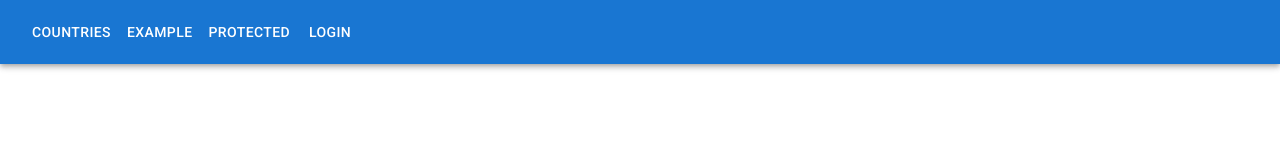
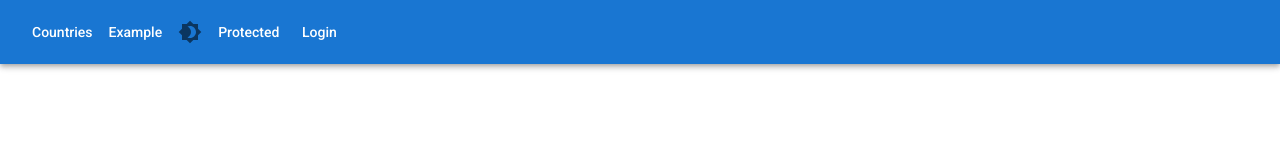
Before and after one commit to HuttunenBe/countriesApp, a Next.js app: page / in a window 1280 px wide. Shown: the top 160 px of the page. Built offline with nearby package versions, Linux system fonts and the light colour scheme; no server answers.

Commit message:
add darkmode toggle and dark theme

```diff
--- /dev/null
+++ b/src/app/context/ThemeContext.jsx
@@ -0,0 +1,213 @@
+"use client";
+
+import { createContext, useContext, useEffect, useState } from "react";
+import { createTheme, ThemeProvider } from "@mui/material/styles";
+import { CssBaseline } from "@mui/material";
+
+const ThemeContext = createContext(undefined);
+
+const lightTheme = createTheme({
+  palette: {
+    mode: "light",
+    primary: {
+      main: "#1976d2",
+      light: "#42a5f5",
+      dark: "#1565c0",
+      contrastText: "#ffffff",
+    },
+    secondary: {
+      main: "#9c27b0",
+      light: "#ba68c8",
+      dark: "#7b1fa2",
+      contrastText: "#ffffff",
+    },
+    background: {
+      default: "#ffffff",
+      paper: "#f5f5f5",
+    },
+    text: {
+      primary: "#212121",
+      secondary: "#757575",
+    },
+  },
+  typography: {
+    fontFamily: [
+      "Roboto",
+      "-apple-system",
+      "BlinkMacSystemFont",
+      '"Segoe UI"',
+      '"Helvetica Neue"',
+      "Arial",
+      "sans-serif",
+    ].join(","),
+    h1: {
+      fontWeight: 300,
+      fontSize: "2.5rem",
+    },
+    h2: {
+      fontWeight: 400,
+      fontSize: "2rem",
+    },
+    h3: {
+      fontWeight: 400,
+      fontSize: "1.75rem",
+    },
+    h4: {
+      fontWeight: 500,
+      fontSize: "1.5rem",
+    },
+    h5: {
+      fontWeight: 500,
+      fontSize: "1.25rem",
+    },
+    h6: {
+      fontWeight: 500,
+      fontSize: "1rem",
+    },
+  },
+  components: {
+    MuiButton: {
+      styleOverrides: {
+        root: {
+          textTransform: "none",
+          borderRadius: 8,
+        },
+      },
+    },
+    MuiCard: {
+      styleOverrides: {
+        root: {
+          borderRadius: 12,
+          boxShadow: "0 2px 8px rgba(0,0,0,0.1)",
+        },
+      },
+    },
+  },
+});
+
+// Define dark theme
+const darkTheme = createTheme({
+  palette: {
+    mode: "dark",
+    primary: {
+      main: "#90caf9",
+      light: "#e3f2fd",
+      dark: "#42a5f5",
+      contrastText: "#000000",
+    },
+    secondary: {
+      main: "#ce93d8",
+      light: "#f3e5f5",
+      dark: "#ab47bc",
+      contrastText: "#000000",
+    },
+    background: {
+      default: "#121212",
+      paper: "#1e1e1e",
+    },
+    text: {
+      primary: "#ffffff",
+      secondary: "#b0b0b0",
+    },
+  },
+  typography: {
+    fontFamily: [
+      "Roboto",
+      "-apple-system",
+      "BlinkMacSystemFont",
+      '"Segoe UI"',
+      '"Helvetica Neue"',
+      "Arial",
+      "sans-serif",
+    ].join(","),
+    h1: {
+      fontWeight: 300,
+      fontSize: "2.5rem",
+    },
+    h2: {
+      fontWeight: 400,
+      fontSize: "2rem",
+    },
+    h3: {
+      fontWeight: 400,
+      fontSize: "1.75rem",
+    },
+    h4: {
+      fontWeight: 500,
+      fontSize: "1.5rem",
+    },
+    h5: {
+      fontWeight: 500,
+      fontSize: "1.25rem",
+    },
+    h6: {
+      fontWeight: 500,
+      fontSize: "1rem",
+    },
+  },
+  components: {
+    MuiButton: {
+      styleOverrides: {
+        root: {
+          textTransform: "none",
+          borderRadius: 8,
+        },
+      },
+    },
+    MuiCard: {
+      styleOverrides: {
+        root: {
+          borderRadius: 12,
+          boxShadow: "0 2px 8px rgba(0,0,0,0.3)",
+        },
+      },
+    },
+  },
+});
+
+export function CustomThemeProvider({ children }) {
+  const [isDarkMode, setIsDarkMode] = useState(false);
+
+  useEffect(() => {
+    const savedTheme = localStorage.getItem("theme-mode");
+    if (savedTheme) {
+      setIsDarkMode(savedTheme === "dark");
+    } else {
+      // check system preference
+      const prefersDark = window.matchMedia(
+        "(perefers-color-scheme: dark)"
+      ).matches;
+      setIsDarkMode(prefersDark);
+    }
+  }),
+    [];
+
+  const toggleTheme = () => {
+    setIsDarkMode((prev) => !prev);
+  };
+
+  const currentTheme = isDarkMode ? darkTheme : lightTheme;
+
+  const value = {
+    isDarkMode,
+    toggleTheme,
+    theme: currentTheme,
+  };
+
+  return (
+    <ThemeContext.Provider value={value}>
+      <ThemeProvider theme={currentTheme}>
+        <CssBaseline />
+        {children}
+      </ThemeProvider>
+    </ThemeContext.Provider>
+  );
+}
+
+export function useTheme() {
+    const context = useContext(ThemeContext);
+    if (context === undefined) {
+        throw new Error("useTheme must be used within a Theme Provider");
+    }
+    return context;
+}
--- a/src/app/layout.js
+++ b/src/app/layout.js
@@ -1,5 +1,6 @@
 // Import the Navigation component which will be the top navigation bar
 import Navigation from "@/components/Navigation";
+import { CustomThemeProvider } from "./context/ThemeContext";
 
 // Import different font weights of Roboto for Material-UI and general use
 import "@fontsource/roboto/300.css";
@@ -45,7 +46,7 @@ export default function RootLayout({ children }) {
       {/* Body element with fonts applied and smooth font rendering */}
       <body
         className={`${geistSans.variable} ${geistMono.variable} antialiased`}
-      >
+      >       <CustomThemeProvider>
         {/* Wrap the app with AuthProvider to provide authentication context */}
         <AuthProvider>
           {/* Wrap the app with StoreProvider to provide global state */}
@@ -54,6 +55,7 @@ export default function RootLayout({ children }) {
             <Navigation>{children}</Navigation>
           </StoreProvider>
         </AuthProvider>
+        </CustomThemeProvider>
       </body>
     </html>
   );
--- a/src/components/Navigation.jsx
+++ b/src/components/Navigation.jsx
@@ -10,6 +10,7 @@ import { useAuth } from "@/app/context/AuthContext";
 
 // Import Material-UI components for the navigation bar
 import { AppBar, Toolbar, Button } from "@mui/material";
+import ThemeToggle from "./ThemeToggle";
 
 // Define the Navigation component that can wrap other components (children)
 const Navigation = ({ children }) => {
@@ -44,6 +45,7 @@ const Navigation = ({ children }) => {
             Example
           </Button>
 
+<ThemeToggle/>
           {/* Button to navigate to /protected page */}
           <Button color="inherit" onClick={() => router.push("/protected")}>
             Protected
--- /dev/null
+++ b/src/components/ThemeToggle.jsx
@@ -0,0 +1,15 @@
+"use client";
+
+import { useTheme } from "@/app/context/ThemeContext";
+import { Brightness4, Brightness7 } from "@mui/icons-material";
+import { IconButton } from "@mui/material";
+
+export default function ThemeToggle() {
+  const { isDarkMode, toggleTheme } = useTheme();
+
+  return (
+    <IconButton onClick={toggleTheme}>
+        {isDarkMode? <Brightness7/> : <Brightness4/>}
+    </IconButton>
+  )
+}
```
